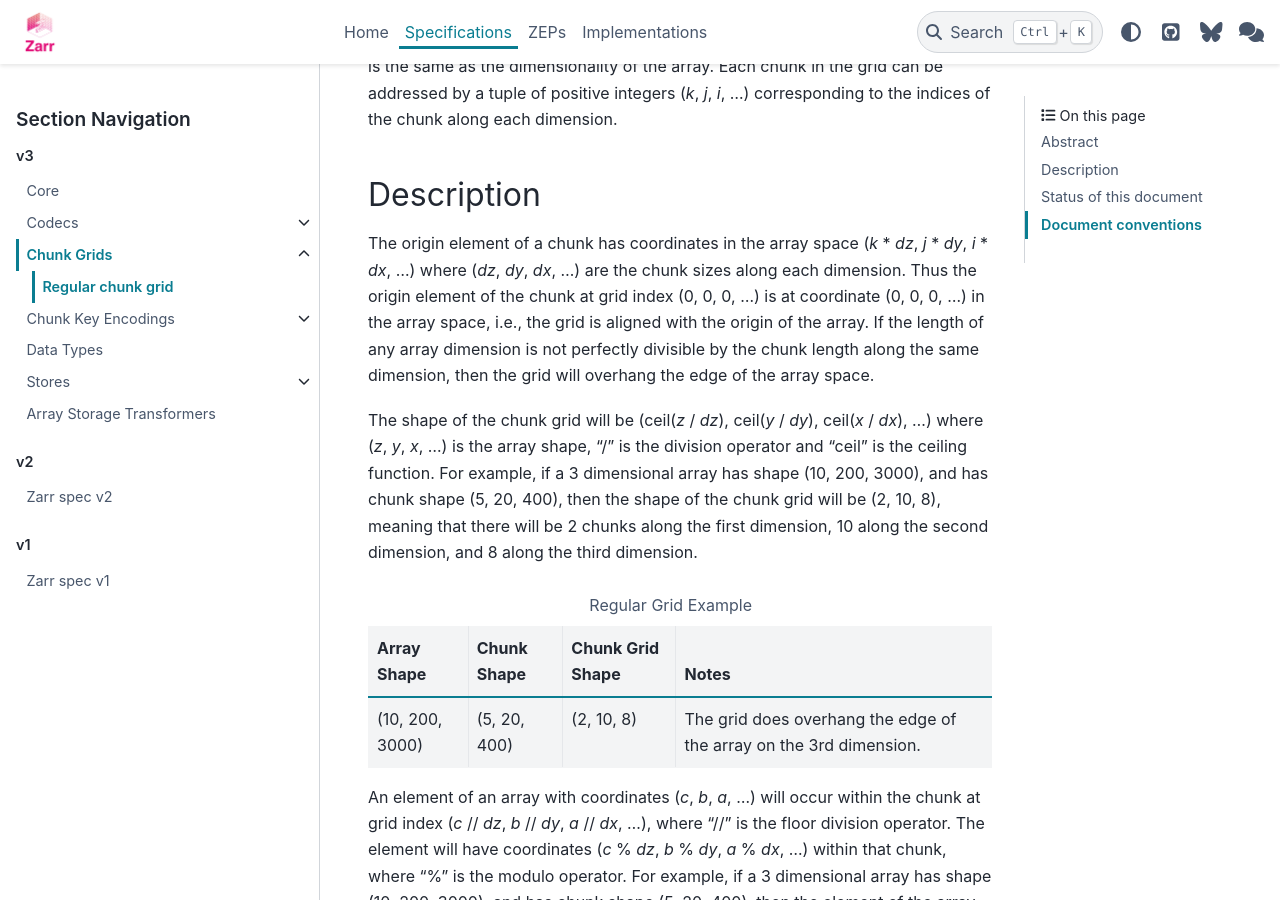
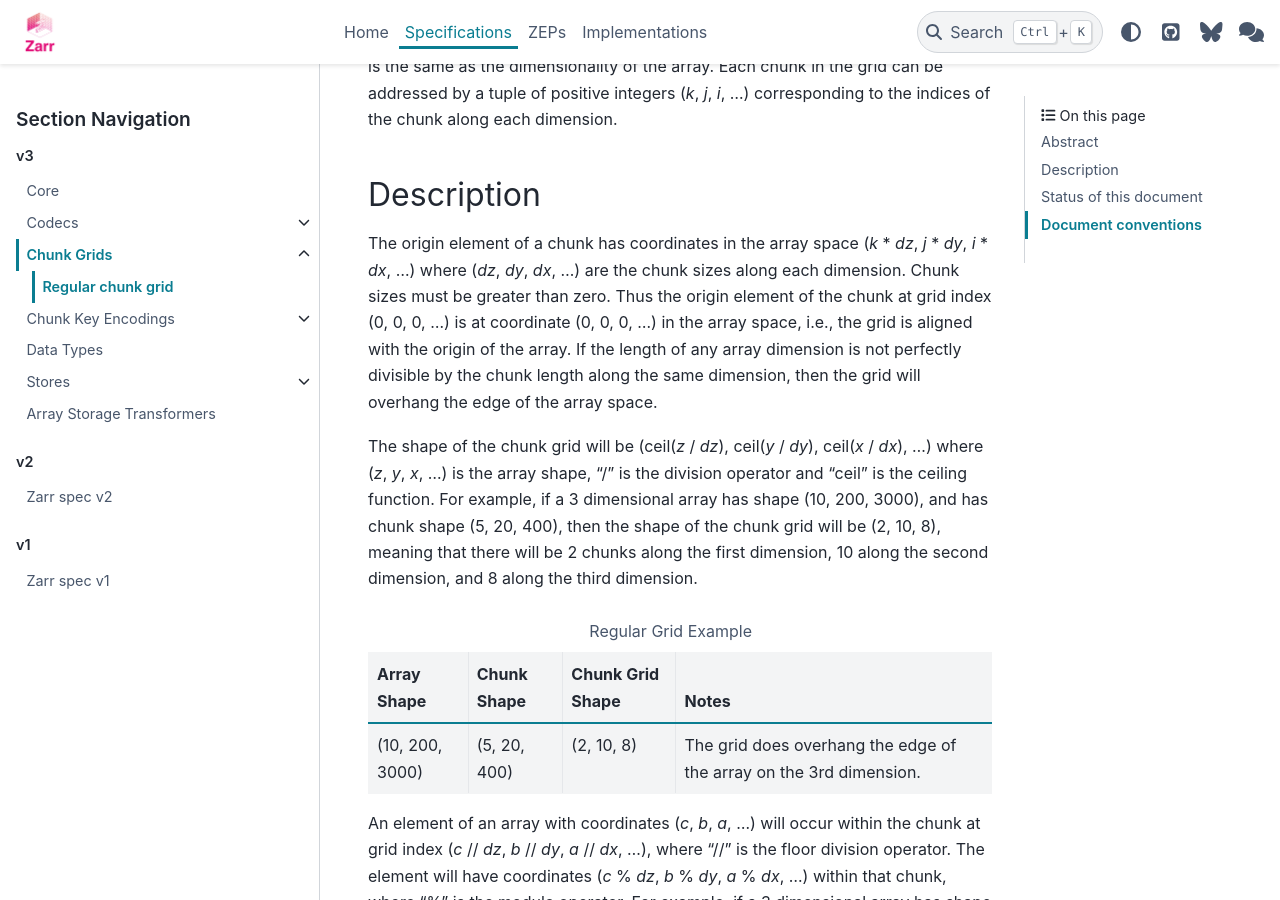
Before and after one commit to zarr-developers/zarr-specs, a Sphinx documentation site: the page built from docs/v3/chunk-grids/regular-grid/index.rst, in a window 1280 px wide and 900 px high, scrolled down 747 px. Built offline with Sphinx 7.4.7 and the PyData theme 0.15.4, drawn with Linux system fonts in a browser that asks for light colours.

Commit message:
docs(regular-grid): chunk sizes must be greater than 0

```diff
--- a/docs/v3/chunk-grids/regular-grid/index.rst
+++ b/docs/v3/chunk-grids/regular-grid/index.rst
@@ -37,7 +37,7 @@ Description
 
 The origin element of a chunk has coordinates in the array space (`k` *
 `dz`, `j` * `dy`, `i` * `dx`, ...) where (`dz`, `dy`, `dx`, ...) are
-the chunk sizes along each dimension.
+the chunk sizes along each dimension. Chunk sizes must be greater than zero.
 Thus the origin element of the chunk at grid index (0, 0, 0,
 ...) is at coordinate (0, 0, 0, ...) in the array space, i.e., the
 grid is aligned with the origin of the array. If the length of any
```
